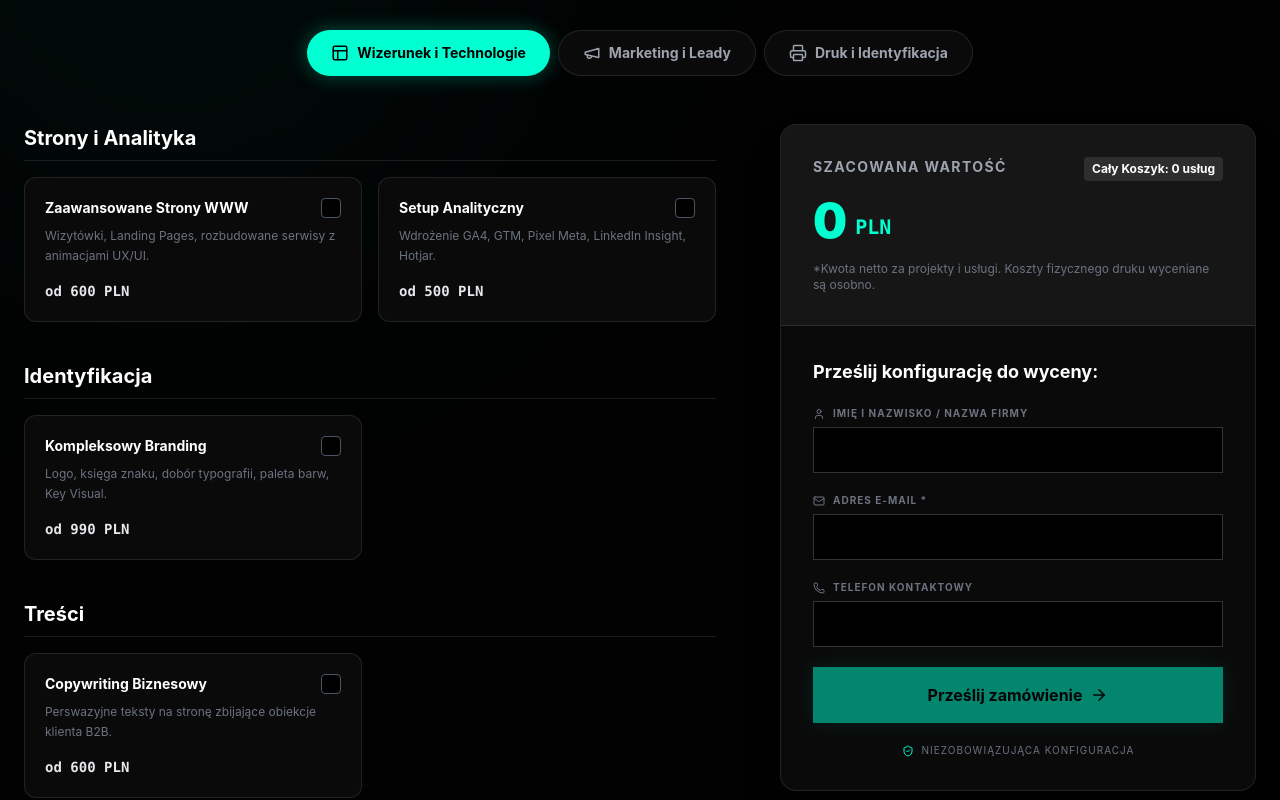
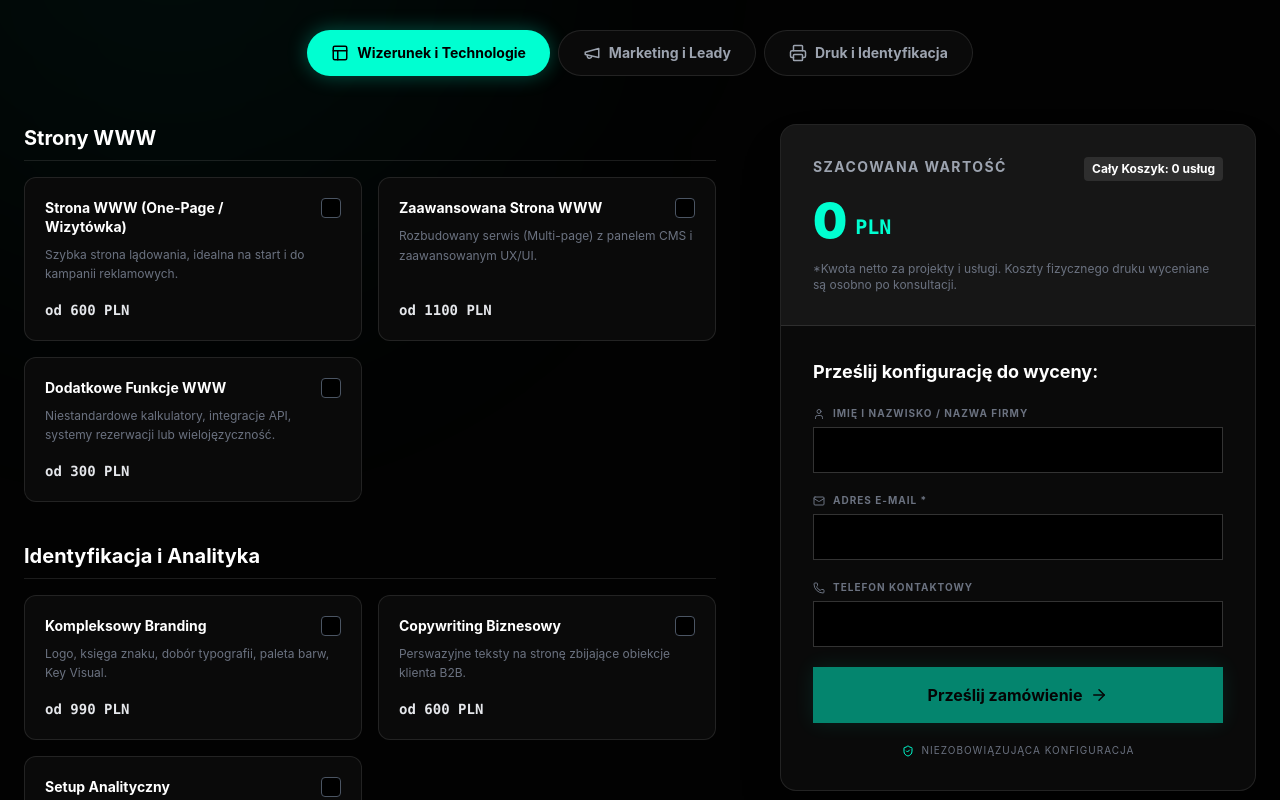
Before and after one commit to michalfbi/visilogo, a React (Create React App) app in the folder frontend/: page /skonfiguruj-projekt in a window 1280 px wide. Shown: the part 520-1320 px from the top of the page. Built offline with nearby package versions, Linux system fonts and the light colour scheme.

Commit message:
feat: podział usług WWW na One-Page i Zaawansowaną oraz dodanie modułu Dodatkowych Funkcji

```diff
--- a/frontend/src/components/Configurator.jsx
+++ b/frontend/src/components/Configurator.jsx
@@ -4,13 +4,16 @@ import { Calculator, Check, ArrowRight, Loader2, ShieldCheck, Mail, User, Phone,
 
 const WEBHOOK_URL = "https://hook.eu1.make.com/we5gnbk29ew8kcg4s64vi1xon7ig4pjs";
 
-// Lista usług DOKŁADNIE taka sama jak na stronie głównej w sekcji "A la carte"
+// Lista usług z rozbiciem wariantów stron WWW
 const servicesList = [
   // --- TAB 1: Wizerunek i Technologie ---
-  { id: 'www', tab: 'Wizerunek i Technologie', category: 'Strony i Analityka', name: 'Zaawansowane Strony WWW', price: 600, desc: 'Wizytówki, Landing Pages, rozbudowane serwisy z animacjami UX/UI.' },
-  { id: 'brand', tab: 'Wizerunek i Technologie', category: 'Identyfikacja', name: 'Kompleksowy Branding', price: 990, desc: 'Logo, księga znaku, dobór typografii, paleta barw, Key Visual.' },
-  { id: 'copy', tab: 'Wizerunek i Technologie', category: 'Treści', name: 'Copywriting Biznesowy', price: 600, desc: 'Perswazyjne teksty na stronę zbijające obiekcje klienta B2B.' },
-  { id: 'analytics', tab: 'Wizerunek i Technologie', category: 'Strony i Analityka', name: 'Setup Analityczny', price: 500, desc: 'Wdrożenie GA4, GTM, Pixel Meta, LinkedIn Insight, Hotjar.' },
+  { id: 'www_onepage', tab: 'Wizerunek i Technologie', category: 'Strony WWW', name: 'Strona WWW (One-Page / Wizytówka)', price: 600, desc: 'Szybka strona lądowania, idealna na start i do kampanii reklamowych.' },
+  { id: 'www_adv', tab: 'Wizerunek i Technologie', category: 'Strony WWW', name: 'Zaawansowana Strona WWW', price: 1100, desc: 'Rozbudowany serwis (Multi-page) z panelem CMS i zaawansowanym UX/UI.' },
+  { id: 'www_addons', tab: 'Wizerunek i Technologie', category: 'Strony WWW', name: 'Dodatkowe Funkcje WWW', price: 300, desc: 'Niestandardowe kalkulatory, integracje API, systemy rezerwacji lub wielojęzyczność.' },
+
+  { id: 'brand', tab: 'Wizerunek i Technologie', category: 'Identyfikacja i Analityka', name: 'Kompleksowy Branding', price: 990, desc: 'Logo, księga znaku, dobór typografii, paleta barw, Key Visual.' },
+  { id: 'copy', tab: 'Wizerunek i Technologie', category: 'Identyfikacja i Analityka', name: 'Copywriting Biznesowy', price: 600, desc: 'Perswazyjne teksty na stronę zbijające obiekcje klienta B2B.' },
+  { id: 'analytics', tab: 'Wizerunek i Technologie', category: 'Identyfikacja i Analityka', name: 'Setup Analityczny', price: 500, desc: 'Wdrożenie GA4, GTM, Pixel Meta, LinkedIn Insight, Hotjar.' },
 
   // --- TAB 2: Marketing i Leady ---
   { id: 'google_ads', tab: 'Marketing i Leady', category: 'Płatne Kampanie', name: 'Kampanie Google Ads', price: 600, desc: 'Sieć wyszukiwania (Search), lokalne, dynamiczne (DSA).' },
@@ -45,7 +48,18 @@ const Configurator = () => {
   useEffect(() => { window.scrollTo(0, 0); }, []);
 
   const handleToggleService = (id) => {
-    setSelectedServices(prev => prev.includes(id) ? prev.filter(s => s !== id) : [...prev, id]);
+    // Logika wykluczająca: jeśli wybieramy One-Page, odznaczamy Zaawansowaną i odwrotnie.
+    setSelectedServices(prev => {
+      let newSelection = prev.includes(id) ? prev.filter(s => s !== id) : [...prev, id];
+
+      if (id === 'www_onepage' && newSelection.includes('www_onepage')) {
+        newSelection = newSelection.filter(s => s !== 'www_adv');
+      } else if (id === 'www_adv' && newSelection.includes('www_adv')) {
+        newSelection = newSelection.filter(s => s !== 'www_onepage');
+      }
+
+      return newSelection;
+    });
   };
 
   const handleInputChange = (e) => {
@@ -217,7 +231,7 @@ const Configurator = () => {
                   )}
                 </AnimatePresence>
 
-                <p className="text-xs text-gray-500 mt-4">*Kwota netto za projekty i usługi. Koszty fizycznego druku wyceniane są osobno.</p>
+                <p className="text-xs text-gray-500 mt-4">*Kwota netto za projekty i usługi. Koszty fizycznego druku wyceniane są osobno po konsultacji.</p>
               </div>
               <div className="p-8">
                 <AnimatePresence mode="wait">
```
